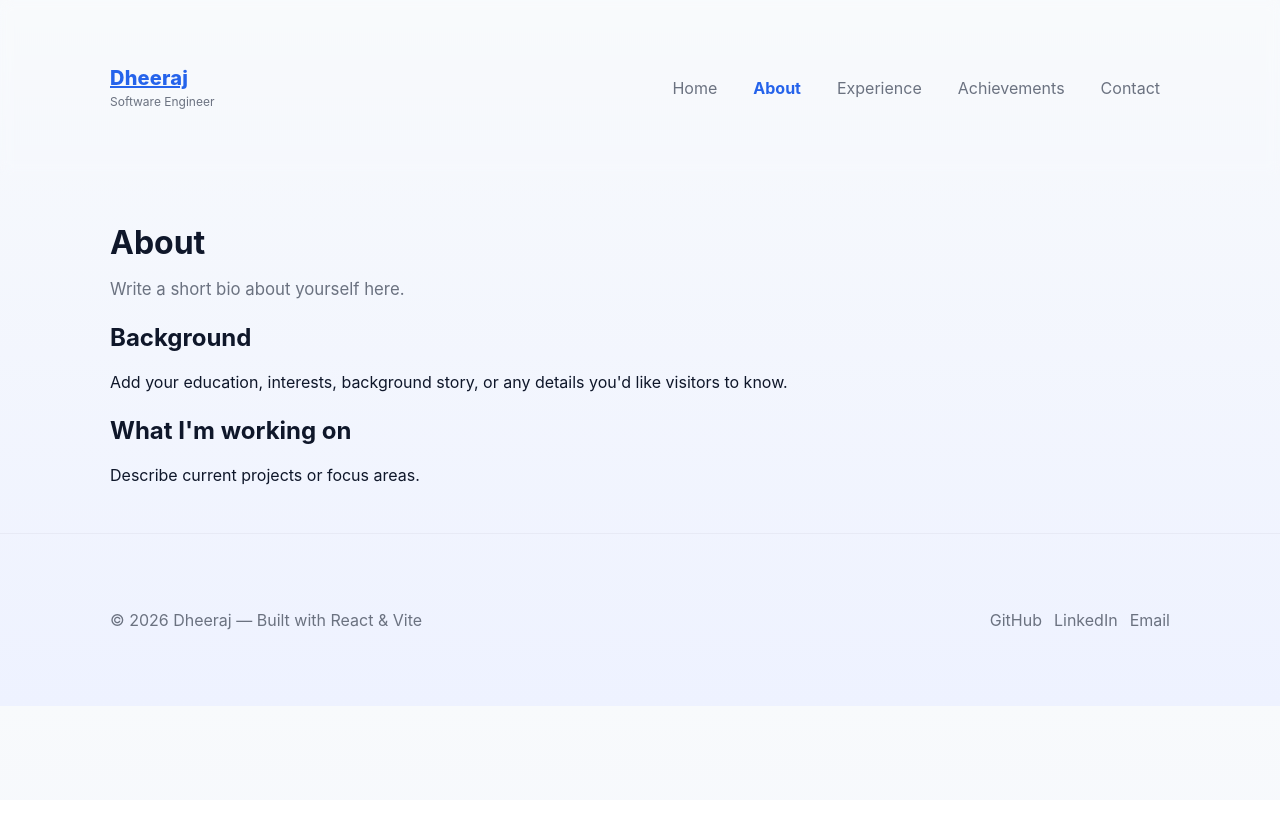
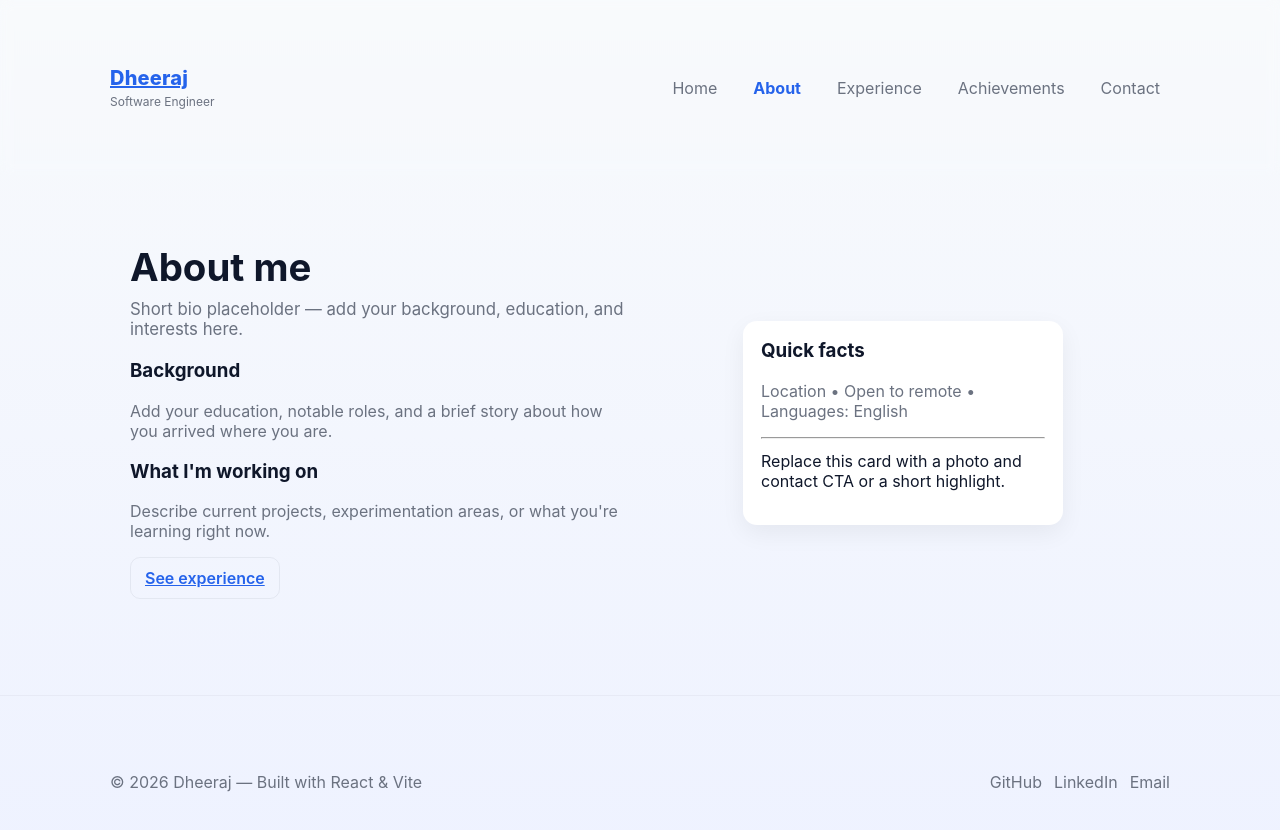
Before and after one commit to saidheerajnvs29/saidheerajnvs29.github.io, a React (Vite) app: page /#/about in a window 1280 px wide. Shown: the top 830 px of the page. Before the commit the page ends 800 px from the top, so only its background shows below. Built offline with nearby package versions, Linux system fonts and the light colour scheme.

Commit message:
Improve UI

```diff
--- a/src/pages/About.jsx
+++ b/src/pages/About.jsx
@@ -1,19 +1,37 @@
 import React from 'react'
+import { Link } from 'react-router-dom'
 
 export default function About() {
   return (
-    <section>
-      <h1>About</h1>
-      <p className="lead">Write a short bio about yourself here.</p>
+    <section className="container">
+      <div className="hero" style={{paddingTop:24}}>
+        <div className="hero-left">
+          <h1 className="hero-title">About me</h1>
+          <p className="hero-sub">Short bio placeholder — add your background, education, and interests here.</p>
 
-      <h2>Background</h2>
-      <p>
-        Add your education, interests, background story, or any details you'd like visitors to
-        know.
-      </p>
+          <div style={{marginTop:20}}>
+            <h3>Background</h3>
+            <p className="muted">Add your education, notable roles, and a brief story about how you arrived where you are.</p>
+          </div>
 
-      <h2>What I'm working on</h2>
-      <p>Describe current projects or focus areas.</p>
+          <div style={{marginTop:18}}>
+            <h3>What I'm working on</h3>
+            <p className="muted">Describe current projects, experimentation areas, or what you're learning right now.</p>
+            <div style={{marginTop:12}}>
+              <Link to="/experience" className="btn btn-ghost">See experience</Link>
+            </div>
+          </div>
+        </div>
+
+        <div className="hero-right">
+          <div className="card" style={{width:320,maxWidth:'90%'}}>
+            <h3 style={{marginTop:0}}>Quick facts</h3>
+            <p className="muted">Location • Open to remote • Languages: English</p>
+            <hr />
+            <p style={{marginTop:12}}>Replace this card with a photo and contact CTA or a short highlight.</p>
+          </div>
+        </div>
+      </div>
     </section>
   )
 }
--- a/src/pages/Achievements.jsx
+++ b/src/pages/Achievements.jsx
@@ -2,16 +2,30 @@ import React from 'react'
 
 export default function Achievements() {
   return (
-    <section>
-      <h1>Achievements</h1>
-      <p className="lead">List awards, certifications, notable accomplishments here.</p>
+    <section className="container">
+      <div style={{paddingTop:24}}>
+        <h1 style={{marginTop:0}}>Achievements</h1>
+        <p className="lead">Awards, certifications, publications, and other recognitions.</p>
 
-      <ul>
-        <li>Achievement or Award — Year</li>
-        <li>Publication or Conference Talk — Year</li>
-      </ul>
+        <div className="card-grid" style={{marginTop:18}}>
+          <article className="card">
+            <h4>Certification: Cloud Architect</h4>
+            <p className="muted">Issuing organization — Year</p>
+          </article>
 
-      <p className="muted">Add links or badges if you like.</p>
+          <article className="card">
+            <h4>Conference Talk: Scaling Event Systems</h4>
+            <p className="muted">Conference Name — Year</p>
+          </article>
+
+          <article className="card">
+            <h4>Open Source Contributor</h4>
+            <p className="muted">Project name — Short summary of contribution</p>
+          </article>
+        </div>
+
+        <p className="muted" style={{marginTop:18}}>Add links to certificates or slides where appropriate.</p>
+      </div>
     </section>
   )
 }
--- a/src/pages/Contact.jsx
+++ b/src/pages/Contact.jsx
@@ -2,15 +2,38 @@ import React from 'react'
 
 export default function Contact() {
   return (
-    <section>
-      <h1>Contact</h1>
-      <p className="lead">I'd love to hear from you — replace with your preferred contact methods.</p>
+    <section className="container">
+      <div style={{paddingTop:24}}>
+        <h1 style={{marginTop:0}}>Contact</h1>
+        <p className="lead">I'd love to hear from you — replace with your preferred contact methods.</p>
 
-      <ul>
-        <li>Email: <a href="mailto:you@example.com">you@example.com</a></li>
-        <li>LinkedIn: <a href="#">Your profile</a></li>
-        <li>GitHub: <a href="#">Your GitHub</a></li>
-      </ul>
+        <div style={{display:'grid',gridTemplateColumns:'1fr 320px',gap:20,marginTop:18}}>
+          <div>
+            <div className="card">
+              <h3 style={{marginTop:0}}>Send a message</h3>
+              <p className="muted">This is a placeholder contact form — replace with your form handler or use a mailto link.</p>
+
+              <form onSubmit={(e)=>{e.preventDefault();alert('Replace with real submit')}} style={{marginTop:12,display:'grid',gap:8}}>
+                <input name="name" placeholder="Your name" style={{padding:10,borderRadius:8,border:'1px solid #e6e9ef'}} />
+                <input name="email" placeholder="Your email" style={{padding:10,borderRadius:8,border:'1px solid #e6e9ef'}} />
+                <textarea name="message" rows={5} placeholder="Message" style={{padding:10,borderRadius:8,border:'1px solid #e6e9ef'}} />
+                <button className="btn btn-primary" type="submit">Send message</button>
+              </form>
+            </div>
+          </div>
+
+          <aside>
+            <div className="card">
+              <h4 style={{marginTop:0}}>Other ways to reach me</h4>
+              <ul className="muted" style={{marginTop:8}}>
+                <li>Email: <a href="mailto:saidheerajnvs1998@gmail.com">saidheerajnvs1998@gmail.com</a></li>
+                <li>LinkedIn: <a href="https://www.linkedin.com/in/dheeraj-narayanabhatla/">Profile</a></li>
+                <li>GitHub: <a href="#">Your GitHub</a></li>
+              </ul>
+            </div>
+          </aside>
+        </div>
+      </div>
     </section>
   )
 }
--- a/src/pages/Experience.jsx
+++ b/src/pages/Experience.jsx
@@ -2,21 +2,25 @@ import React from 'react'
 
 export default function Experience() {
   return (
-    <section>
-      <h1>Experience</h1>
-      <p className="lead">List your work experience, roles, and responsibilities.</p>
+    <section className="container">
+      <div style={{paddingTop:24}}>
+        <h1 style={{marginTop:0}}>Experience</h1>
+        <p className="lead">Roles, companies, and short summaries — replace these placeholders with your real entries.</p>
 
-      <div className="timeline">
-        <div className="timeline-item">
-          <h3>Software Engineer — Company ABC</h3>
-          <p className="muted">Dates • Location</p>
-          <p>Short summary of responsibilities and achievements.</p>
-        </div>
+        <div style={{marginTop:18}}>
+          <div className="timeline">
+            <div className="timeline-item">
+              <h3>Senior Software Engineer — Company ABC</h3>
+              <p className="muted">2022 — Present • Remote</p>
+              <p>Led backend services for high-throughput event processing. Designed resilient retry and partitioning strategies.</p>
+            </div>
 
-        <div className="timeline-item">
-          <h3>Another Role — Company XYZ</h3>
-          <p className="muted">Dates • Location</p>
-          <p>Short summary of responsibilities and achievements.</p>
+            <div className="timeline-item">
+              <h3>Software Engineer — Company XYZ</h3>
+              <p className="muted">2019 — 2022 • City</p>
+              <p>Built microservice components, improved observability, and helped migrate monolith to distributed services.</p>
+            </div>
+          </div>
         </div>
       </div>
     </section>
```
